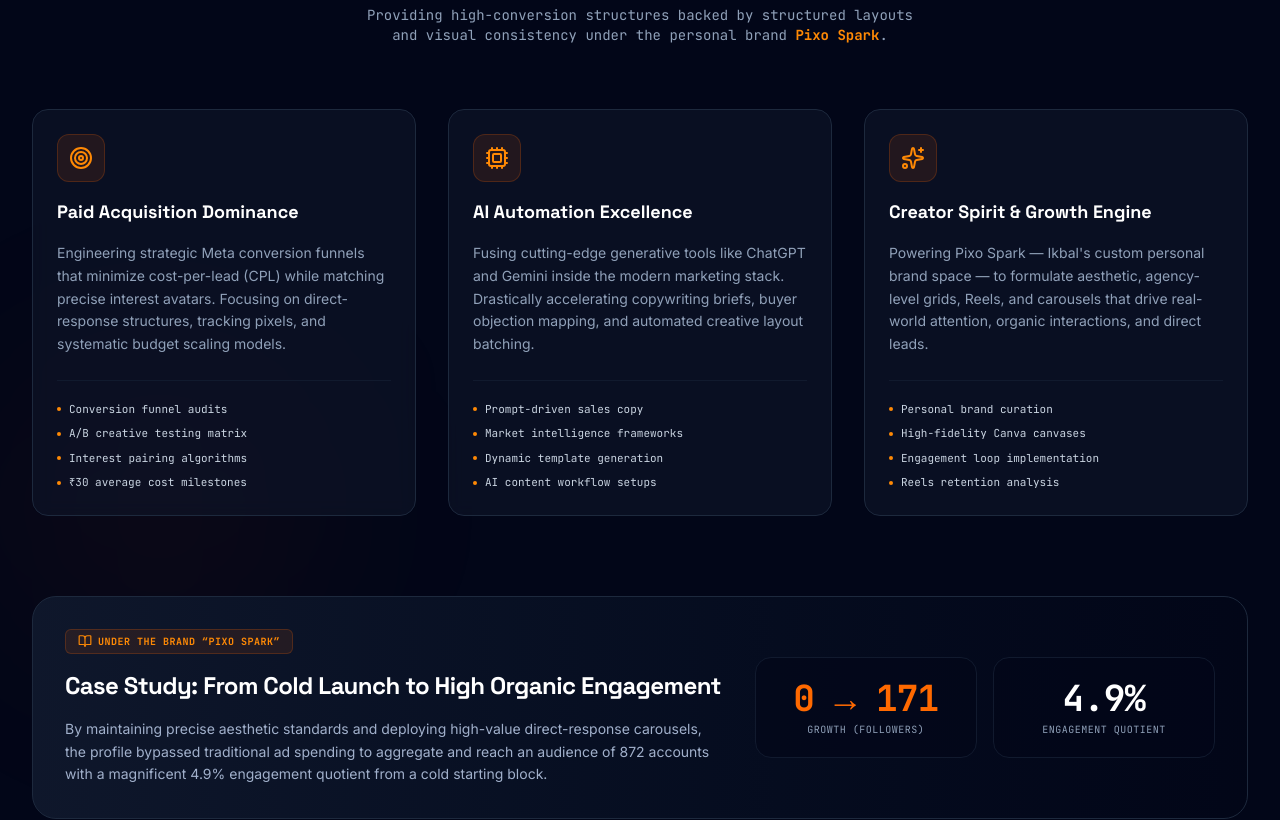
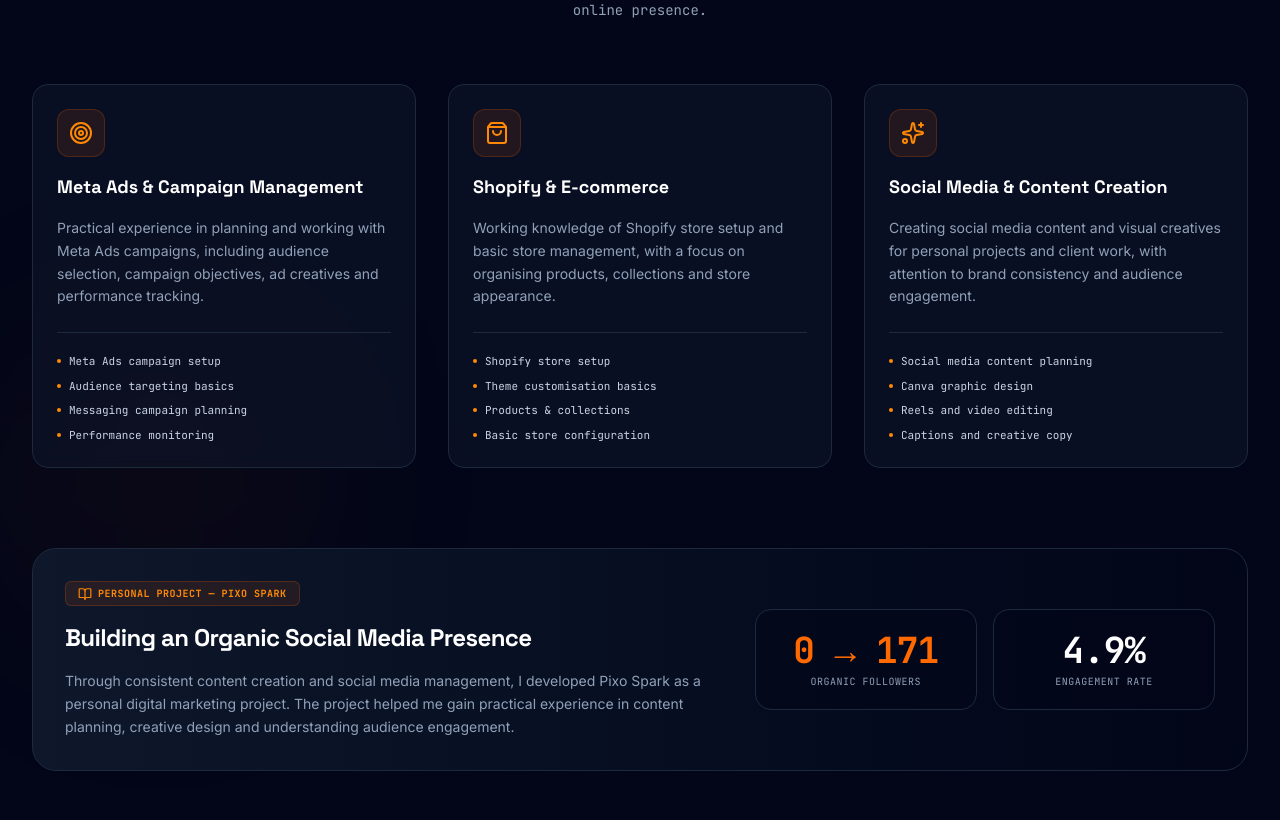
Before and after one commit to ikbalkmtnr786-glitch/ikbal-km-portfolio, a React (Vite) app: page / in a window 1280 px wide. Shown: the part 1021-1841 px from the top of the page. Built offline with nearby package versions, Linux system fonts and the light colour scheme.

Commit message:
Update About.tsx

```diff
--- a/src/components/About.tsx
+++ b/src/components/About.tsx
@@ -1,26 +1,42 @@
+
 import React from 'react';
-import { Target, Cpu, TrendingUp, Sparkles, BookOpen } from 'lucide-react';
+import { Target, Cpu, TrendingUp, Sparkles, BookOpen, ShoppingBag } from 'lucide-react';
 import { motion } from 'motion/react';
 
 export default function About() {
   const cards = [
     {
-      title: "Paid Acquisition Dominance",
+      title: "Meta Ads & Campaign Management",
       icon: <Target className="w-6 h-6 text-orange-400" />,
-      description: "Engineering strategic Meta conversion funnels that minimize cost-per-lead (CPL) while matching precise interest avatars. Focusing on direct-response structures, tracking pixels, and systematic budget scaling models.",
-      points: ["Conversion funnel audits", "A/B creative testing matrix", "Interest pairing algorithms", "₹30 average cost milestones"]
+      description: "Practical experience in planning and working with Meta Ads campaigns, including audience selection, campaign objectives, ad creatives and performance tracking.",
+      points: [
+        "Meta Ads campaign setup",
+        "Audience targeting basics",
+        "Messaging campaign planning",
+        "Performance monitoring"
+      ]
     },
     {
-      title: "AI Automation Excellence",
-      icon: <Cpu className="w-6 h-6 text-orange-400" />,
-      description: "Fusing cutting-edge generative tools like ChatGPT and Gemini inside the modern marketing stack. Drastically accelerating copywriting briefs, buyer objection mapping, and automated creative layout batching.",
-      points: ["Prompt-driven sales copy", "Market intelligence frameworks", "Dynamic template generation", "AI content workflow setups"]
+      title: "Shopify & E-commerce",
+      icon: <ShoppingBag className="w-6 h-6 text-orange-400" />,
+      description: "Working knowledge of Shopify store setup and basic store management, with a focus on organising products, collections and store appearance.",
+      points: [
+        "Shopify store setup",
+        "Theme customisation basics",
+        "Products & collections",
+        "Basic store configuration"
+      ]
     },
     {
-      title: "Creator Spirit & Growth Engine",
+      title: "Social Media & Content Creation",
       icon: <Sparkles className="w-6 h-6 text-orange-400" />,
-      description: "Powering Pixo Spark — Ikbal's custom personal brand space — to formulate aesthetic, agency-level grids, Reels, and carousels that drive real-world attention, organic interactions, and direct leads.",
-      points: ["Personal brand curation", "High-fidelity Canva canvases", "Engagement loop implementation", "Reels retention analysis"]
+      description: "Creating social media content and visual creatives for personal projects and client work, with attention to brand consistency and audience engagement.",
+      points: [
+        "Social media content planning",
+        "Canva graphic design",
+        "Reels and video editing",
+        "Captions and creative copy"
+      ]
     }
   ];
 
@@ -29,7 +45,7 @@ export default function About() {
       id="about"
       className="py-24 bg-slate-950 relative overflow-hidden"
     >
-      {/* Decorative Blur elements */}
+      {/* Decorative Blur Elements */}
       <div className="absolute top-1/2 left-0 w-80 h-80 bg-orange-600/5 rounded-full blur-[100px]" />
 
       <div className="max-w-7xl mx-auto px-4 sm:px-6 lg:px-8 relative z-10">
@@ -37,13 +53,15 @@ export default function About() {
         {/* Section Header */}
         <div className="text-center max-w-3xl mx-auto mb-16 space-y-3">
           <span className="text-xs font-mono text-orange-500 font-semibold uppercase tracking-widest block">
-            Core Philosophy
+            About My Work
           </span>
+
           <h2 className="text-3xl sm:text-4xl font-sans font-black text-white tracking-tight leading-tight">
-            Fusing Aesthetic Integrity with Direct-Response ROI Optimization.
+            Digital Marketing, Shopify & Creative Content.
           </h2>
+
           <p className="text-sm font-mono text-slate-400 max-w-xl mx-auto">
-            Providing high-conversion structures backed by structured layouts and visual consistency under the personal brand <span className="text-orange-400 font-semibold">Pixo Spark</span>.
+            I combine practical digital marketing knowledge, Shopify skills and creative content development to help businesses build a stronger online presence.
           </p>
         </div>
 
@@ -60,24 +78,29 @@ export default function About() {
               className="bg-slate-900/60 backdrop-blur-sm border border-slate-800 hover:border-orange-500/30 rounded-2xl p-6 flex flex-col justify-between transition-all duration-300 hover:shadow-xl hover:shadow-orange-500/5 group"
             >
               <div className="space-y-4">
+
                 {/* Icon Wrapper */}
                 <div className="w-12 h-12 rounded-xl bg-orange-500/10 border border-orange-500/20 flex items-center justify-center group-hover:scale-110 transition-transform">
                   {card.icon}
                 </div>
+
                 <h3 className="text-lg font-sans font-bold text-white group-hover:text-orange-400 transition-colors">
                   {card.title}
                 </h3>
+
                 <p className="text-xs sm:text-sm text-slate-400 leading-relaxed">
                   {card.description}
                 </p>
               </div>
 
-              {/* Bullet checklist features */}
-              <div className="mt-6 pt-5 border-t border-slate-850 space-y-2">
+              {/* Bullet Checklist */}
+              <div className="mt-6 pt-5 border-t border-slate-800 space-y-2">
                 {card.points.map((pt, pIdx) => (
                   <div key={pIdx} className="flex items-center gap-2">
                     <div className="w-1 h-1 rounded-full bg-orange-400" />
-                    <span className="text-[11px] font-mono text-slate-300">{pt}</span>
+                    <span className="text-[11px] font-mono text-slate-300">
+                      {pt}
+                    </span>
                   </div>
                 ))}
               </div>
@@ -94,34 +117,47 @@ export default function About() {
           transition={{ duration: 0.5 }}
           className="bg-gradient-to-r from-slate-900 to-slate-950 border border-slate-800 rounded-3xl p-8 relative overflow-hidden"
         >
-          {/* Subtle decoration */}
+          {/* Subtle Decoration */}
           <div className="absolute right-0 top-0 bottom-0 w-1/3 bg-radial-gradient from-orange-500/5 to-transparent blur-xl pointer-events-none" />
 
           <div className="grid grid-cols-1 lg:grid-cols-12 gap-8 items-center">
+
             <div className="lg:col-span-7 space-y-4 text-left">
               <div className="inline-flex items-center gap-1.5 px-3 py-1 rounded-md bg-orange-500/10 border border-orange-500/20 text-[10px] font-mono text-orange-400 font-bold uppercase tracking-wider">
                 <BookOpen className="w-3.5 h-3.5" />
-                Under the Brand &ldquo;Pixo Spark&rdquo;
+                Personal Project — Pixo Spark
               </div>
+
               <h4 className="text-xl sm:text-2xl font-sans font-bold text-white tracking-tight">
-                Case Study: From Cold Launch to High Organic Engagement
+                Building an Organic Social Media Presence
               </h4>
-              <p className="text-xs sm:text-sm text-slate-350 leading-relaxed">
-                By maintaining precise aesthetic standards and deploying high-value direct-response carousels, the profile bypassed traditional ad spending to aggregate and reach an audience of 872 accounts with a magnificent 4.9% engagement quotient from a cold starting block.
+
+              <p className="text-xs sm:text-sm text-slate-400 leading-relaxed">
+                Through consistent content creation and social media management, I developed Pixo Spark as a personal digital marketing project. The project helped me gain practical experience in content planning, creative design and understanding audience engagement.
               </p>
             </div>
 
-            {/* Stat Counter blocks */}
+            {/* Stat Counter Blocks */}
             <div className="lg:col-span-5 grid grid-cols-2 gap-4">
-              <div className="bg-slate-950/60 border border-slate-850 p-5 rounded-2xl text-center">
-                <p className="text-3xl sm:text-4xl font-mono font-black text-orange-500 tracking-tight">0 → 171</p>
-                <p className="text-[10px] font-mono uppercase tracking-wider text-slate-400 mt-1">Growth (Followers)</p>
+              <div className="bg-slate-950/60 border border-slate-800 p-5 rounded-2xl text-center">
+                <p className="text-3xl sm:text-4xl font-mono font-black text-orange-500 tracking-tight">
+                  0 → 171
+                </p>
+                <p className="text-[10px] font-mono uppercase tracking-wider text-slate-400 mt-1">
+                  Organic Followers
+                </p>
               </div>
-              <div className="bg-slate-950/60 border border-slate-850 p-5 rounded-2xl text-center">
-                <p className="text-3xl sm:text-4xl font-mono font-black text-white tracking-tight">4.9%</p>
-                <p className="text-[10px] font-mono uppercase tracking-wider text-slate-400 mt-1">Engagement Quotient</p>
+
+              <div className="bg-slate-950/60 border border-slate-800 p-5 rounded-2xl text-center">
+                <p className="text-3xl sm:text-4xl font-mono font-black text-white tracking-tight">
+                  4.9%
+                </p>
+                <p className="text-[10px] font-mono uppercase tracking-wider text-slate-400 mt-1">
+                  Engagement Rate
+                </p>
               </div>
             </div>
+
           </div>
         </motion.div>
 
```
